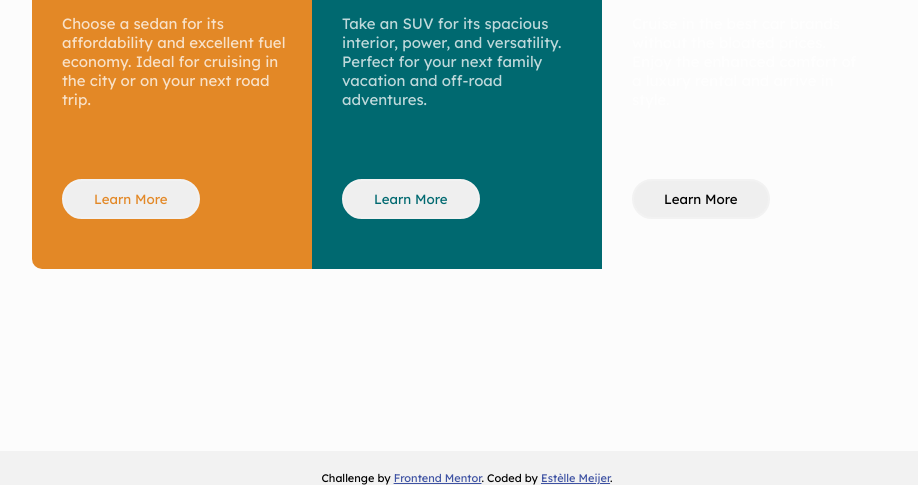
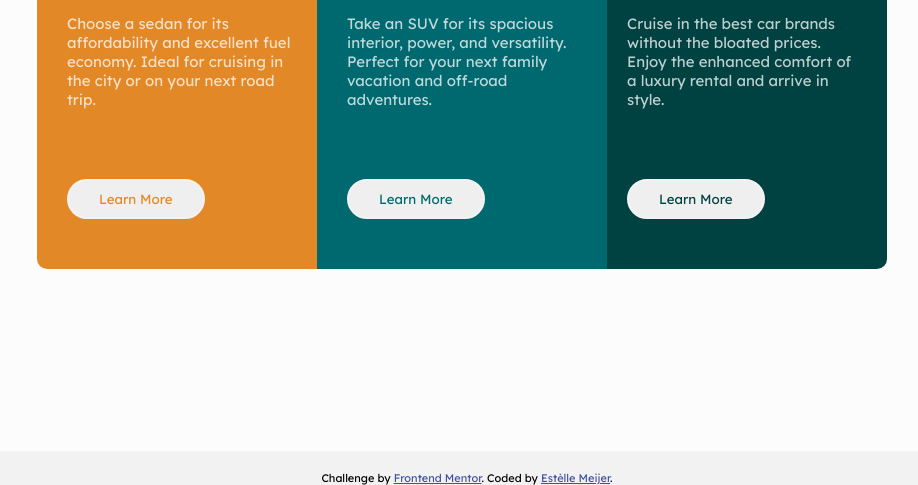
Before and after one commit to meijerestelle/3-column-preview-card-component-main, a plain HTML site: page index.html in a window 1280 px wide. Shown: the part 349-834 px from the top of the page, without its empty margins (173-1091 px from the left). Drawn offline with Linux system fonts and the light colour scheme.

Commit message:
missing letter in class tags

```diff
--- a/index.html
+++ b/index.html
@@ -26,7 +26,7 @@
       <button class="btn">Learn More</button>
     </div>
 
-    <div class="card luxury-car">
+    <div class="card luxury-card">
       <img src="images/icon-luxury.svg" alt="icon of a luxury car" class="card-img">
       <h2 class="card-header">Luxury</h2>
       <p class="card-info">Cruise in the best car brands without the bloated prices. Enjoy the enhanced comfort of a luxury rental and arrive in style.</p>
```
